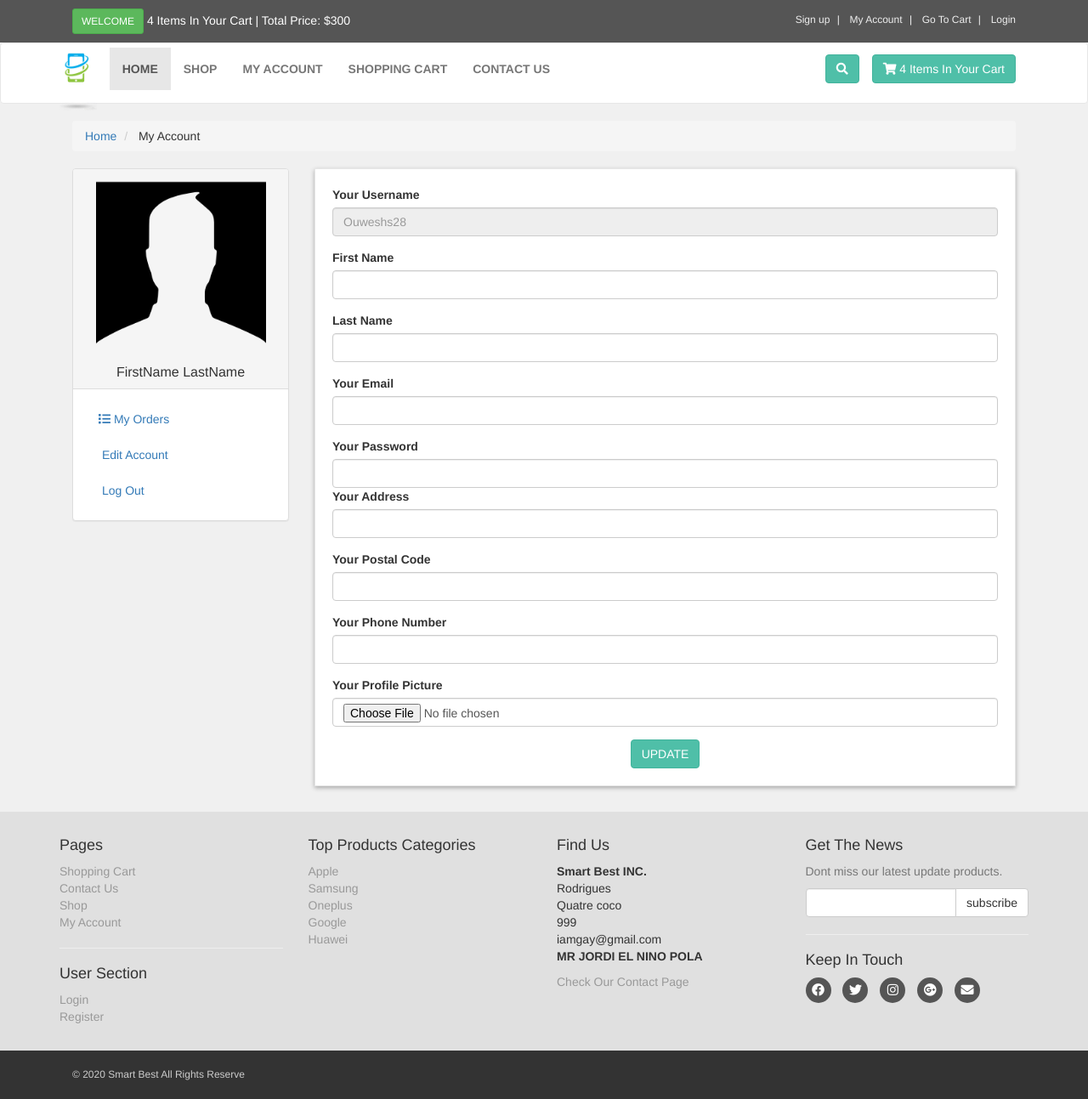
After one commit to Ouweshs28/E-CommerceWebsite, a PHP site: page /account.php in a window 1280 px wide. The commit adds this page. Shown: the whole page at 85% size. Run offline with PHP 8.4, Linux system fonts and the light colour scheme.

Commit message:
Added my account by mirnal + my fixes

```diff
--- /dev/null
+++ b/account.php
@@ -0,0 +1,291 @@
+<!DOCTYPE html>
+<html lang="en">
+<head>
+    <meta charset="UTF-8">
+    <meta name="viewport" content="width=device-width, initial-scale=1">
+    <title>My account</title>
+    <link rel="stylesheet" href="styles/bootstrap-337.min.css">
+    <link rel="stylesheet" href="fontawesome/css/all.min.css">
+    <link rel="stylesheet" href="styles/style.css">
+</head>
+<body>
+
+<div id="top"><!-- Top Begin -->
+
+    <div class="container"><!-- container Begin -->
+
+        <div class="col-md-6 offer"><!-- col-md-6 offer Begin -->
+
+            <a href="#" class="btn btn-success btn-sm">Welcome</a>
+            <a href="cart.php">4 Items In Your Cart | Total Price: $300 </a>
+
+        </div><!-- col-md-6 offer Finish -->
+
+        <div class="col-md-6"><!-- col-md-6 Begin -->
+
+            <ul class="menu"><!-- menu Begin -->
+
+                <li>
+                    <a href="register.php">Sign up</a>
+                </li>
+                <li>
+                    <a href="account.php">My Account</a>
+                </li>
+                <li>
+                    <a href="cart.php">Go To Cart</a>
+                </li>
+                <li>
+                    <a href="login.php">Login</a>
+                </li>
+
+            </ul><!-- menu Finish -->
+
+        </div><!-- col-md-6 Finish -->
+
+    </div><!-- container Finish -->
+
+</div><!-- Top Finish -->
+
+<div id="navbar" class="navbar navbar-default"><!-- navbar navbar-default Begin -->
+
+    <div class="container"><!-- container Begin -->
+
+        <div class="navbar-header"><!-- navbar-header Begin -->
+
+            <a href="index.php" class="navbar-brand home"><!-- navbar-brand home Begin -->
+
+                <img src="images/logo.png" alt="Logo" style="height:70px" class="hidden-xs">
+
+
+            </a><!-- navbar-brand home Finish -->
+
+            <button class="navbar-toggle" data-toggle="collapse" data-target="#navigation">
+
+                <span class="sr-only">Toggle Navigation</span>
+
+                <i class="fa fa-align-justify"></i>
+
+            </button>
+
+            <button class="navbar-toggle" data-toggle="collapse" data-target="#search">
+
+                <span class="sr-only">Toggle Search</span>
+
+                <i class="fa fa-search"></i>
+
+            </button>
+
+        </div><!-- navbar-header Finish -->
+
+        <div class="navbar-collapse collapse" id="navigation"><!-- navbar-collapse collapse Begin -->
+
+            <div class="padding-nav"><!-- padding-nav Begin -->
+
+                <ul class="nav navbar-nav left"><!-- nav navbar-nav left Begin -->
+
+                    <li class="active">
+                        <a href="index.php">Home</a>
+                    </li>
+                    <li>
+                        <a href="shop.php">Shop</a>
+                    </li>
+                    <li>
+                        <a href="account.php">My Account</a>
+                    </li>
+                    <li>
+                        <a href="cart.php">Shopping Cart</a>
+                    </li>
+                    <li>
+                        <a href="contact.php">Contact Us</a>
+                    </li>
+
+                </ul><!-- nav navbar-nav left Finish -->
+
+            </div><!-- padding-nav Finish -->
+
+            <a href="cart.php" class="btn navbar-btn btn-primary right"><!-- btn navbar-btn btn-primary Begin -->
+
+                <i class="fa fa-shopping-cart"></i>
+
+                <span>4 Items In Your Cart</span>
+
+            </a><!-- btn navbar-btn btn-primary Finish -->
+
+            <div class="navbar-collapse collapse right"><!-- navbar-collapse collapse right Begin -->
+
+                <button class="btn btn-primary navbar-btn" type="button" data-toggle="collapse" data-target="#search"><!-- btn btn-primary navbar-btn Begin -->
+
+                    <span class="sr-only">Toggle Search</span>
+
+                    <i class="fa fa-search"></i>
+
+                </button><!-- btn btn-primary navbar-btn Finish -->
+
+            </div><!-- navbar-collapse collapse right Finish -->
+
+            <div class="collapse clearfix" id="search"><!-- collapse clearfix Begin -->
+
+                <form method="get" action="results.php" class="navbar-form"><!-- navbar-form Begin -->
+
+                    <div class="input-group"><!-- input-group Begin -->
+
+                        <input type="text" class="form-control" placeholder="Search" name="user_query" required>
+
+                        <span class="input-group-btn"><!-- input-group-btn Begin -->
+
+                           <button type="submit" name="search" value="Search" class="btn btn-primary"><!-- btn btn-primary Begin -->
+
+                               <i class="fa fa-search"></i>
+
+                           </button><!-- btn btn-primary Finish -->
+
+                           </span><!-- input-group-btn Finish -->
+
+                    </div><!-- input-group Finish -->
+
+                </form><!-- navbar-form Finish -->
+
+            </div><!-- collapse clearfix Finish -->
+
+        </div><!-- navbar-collapse collapse Finish -->
+
+    </div><!-- container Finish -->
+
+</div><!-- navbar navbar-default Finish -->
+
+   <div id="content"><!-- #content Begin -->
+       <div class="container"><!-- container Begin -->
+           <div class="col-md-12"><!-- col-md-12 Begin -->
+
+               <ul class="breadcrumb"><!-- breadcrumb Begin -->
+                   <li>
+                       <a href="index.php">Home</a>
+                   </li>
+                   <li>
+                       My Account
+                   </li>
+               </ul><!-- breadcrumb Finish -->
+
+           </div><!-- col-md-12 Finish -->
+
+           <div class="col-md-3"><!-- col-md-3 Begin -->
+
+   <?php
+
+    include("includes/sidebar.php");
+
+    ?>
+
+           </div><!-- col-md-3 Finish -->
+
+           <div class="col-md-9"><!-- col-md-9 Begin -->
+
+               <div class="box"><!-- box Begin -->
+                   <div id="myTabContent" class="tab-content">
+                       <form action="update.php" method="post"><!-- form Begin -->
+
+                           <div class="form-group"><!-- form-group Begin -->
+
+                               <label>Your Username</label>
+
+                               <input type="text" class="form-control" name="c_username" required disabled placeholder="Ouweshs28">
+
+                           </div><!-- form-group Finish -->
+
+                           <div class="form-group"><!-- form-group Begin -->
+
+                               <label>First Name</label>
+
+                               <input type="text" class="form-control" name="c_fname" required>
+
+                           </div><!-- form-group Finish -->
+
+                   </div><!-- form-group Finish -->
+
+                   <div class="form-group"><!-- form-group Begin -->
+
+                       <label>Last Name</label>
+
+                       <input type="text" class="form-control" name="c_lname" required>
+
+                   </div><!-- form-group Finish -->
+
+                           <div class="form-group"><!-- form-group Begin -->
+
+                               <label>Your Email</label>
+
+                               <input type="text" class="form-control" name="c_email" required>
+
+                           </div><!-- form-group Finish -->
+
+                           <div class="form-group"><!-- form-group Begin -->
+
+                               <label>Your Password</label>
+
+                               <input type="password" class="form-control" name="c_pass" required>
+
+                               <div class="form-group"><!-- form-group Begin -->
+
+                                   <label>Your Address</label>
+
+                                   <input type="text" class="form-control" name="c_address" required>
+
+                               </div><!-- form-group Finish -->
+
+                           </div><!-- form-group Finish -->
+
+                           <div class="form-group"><!-- form-group Begin -->
+
+                               <label>Your Postal Code</label>
+
+                               <input type="text" class="form-control" name="c_postalcode" required>
+
+                           </div><!-- form-group Finish -->
+
+                           <div class="form-group"><!-- form-group Begin -->
+
+                               <label>Your Phone Number</label>
+
+                               <input type="text" class="form-control" name="c_contact" required>
+
+                           </div><!-- form-group Finish -->
+
+                           <div class="form-group"><!-- form-group Begin -->
+
+                               <label>Your Profile Picture</label>
+
+                               <input type="file" class="form-control form-height-custom" name="c_image" required>
+
+                           </div><!-- form-group Finish -->
+
+                           <div class="text-center"><!-- text-center Begin -->
+
+                               <button type="submit" name="register" class="btn btn-primary">
+
+                                 UPDATE
+
+                               </button>
+
+                           </div><!-- text-center Finish -->
+
+                       </form>
+
+               </div><!-- box Finish -->
+
+           </div><!-- col-md-9 Finish -->
+
+       </div><!-- container Finish -->
+   </div><!-- #content Finish -->
+
+   <?php
+
+    include("includes/footer.php");
+
+    ?>
+
+    <script src="js/jquery-331.min.js"></script>
+    <script src="js/bootstrap-337.min.js"></script>
+
+
+</body>
+</html>
--- a/contact.php
+++ b/contact.php
@@ -29,7 +29,7 @@
                        <a href="register.php">Sign up</a>
                    </li>
                    <li>
-                       <a href="checkout.php">My Account</a>
+                       <a href="account.php">My Account</a>
                    </li>
                    <li>
                        <a href="cart.php">Go To Cart</a>
--- /dev/null
+++ b/includes/sidebar.php
@@ -0,0 +1,58 @@
+<div class="panel panel-default sidebar-menu"><!--  panel panel-default sidebar-menu Begin  -->
+
+    <div class="panel-heading"><!--  panel-heading  Begin  -->
+
+        <center><!--  center  Begin  -->
+
+            <img src="../images/user.png" alt=" Profile" style="height: 200px;">
+
+        </center><!--  center  Finish  -->
+
+        <br/>
+
+        <h3 align="center" class="panel-title"><!--  panel-title  Begin  -->
+
+            FirstName LastName
+
+        </h3><!--  panel-title  Finish -->
+
+    </div><!--  panel-heading Finish  -->
+
+    <div class="panel-body"><!--  panel-body Begin  -->
+
+        <ul class="nav-pills nav-stacked nav"><!--  nav-pills nav-stacked nav Begin  -->
+
+            <li class="<?php if(isset($_GET['my_orders'])){ echo "active"; } ?>">
+
+                <a href="myorders.php">
+
+                    <i class="fa fa-list"></i> My Orders
+
+                </a>
+
+            </li>
+
+            <li class="<?php if(isset($_GET['edit_account'])){ echo "active"; } ?>">
+
+                <a href="editaccount.php">
+
+                    <i class="fa fa-pencil"></i> Edit Account
+
+                </a>
+
+            </li>
+            <li>
+
+                <a href="logout.php">
+
+                    <i class="fa fa-sign-out"></i> Log Out
+
+                </a>
+
+            </li>
+
+        </ul><!--  nav-pills nav-stacked nav Begin  -->
+
+    </div><!--  panel-body Finish  -->
+
+</div><!--  panel panel-default sidebar-menu Finish  -->
--- a/index.php
+++ b/index.php
@@ -23,13 +23,13 @@
 
            <div class="col-md-6"><!-- col-md-6 Begin -->
 
-               <ul class="menu"><!-- cmenu Begin -->
+               <ul class="menu"><!-- menu Begin -->
 
                    <li>
                        <a href="register.php">Sign up</a>
                    </li>
                    <li>
-                       <a href="checkout.php">My Account</a>
+                       <a href="account.php">My Account</a>
                    </li>
                    <li>
                        <a href="cart.php">Go To Cart</a>
@@ -90,7 +90,7 @@
                            <a href="shop.php">Shop</a>
                        </li>
                        <li>
-                           <a href="checkout.php">My Account</a>
+                           <a href="account.php">My Account</a>
                        </li>
                        <li>
                            <a href="cart.php">Shopping Cart</a>
--- a/login.php
+++ b/login.php
@@ -29,7 +29,7 @@
                        <a href="register.php">Sign up</a>
                    </li>
                    <li>
-                       <a href="checkout.php">My Account</a>
+                       <a href="account.php">My Account</a>
                    </li>
                    <li>
                        <a href="cart.php">Go To Cart</a>
```
Also changed, not shown: cart.php (+4 -4 lines), register.php (+31 -21 lines), shop.php (+2 -8 lines), images/user.png (added).
